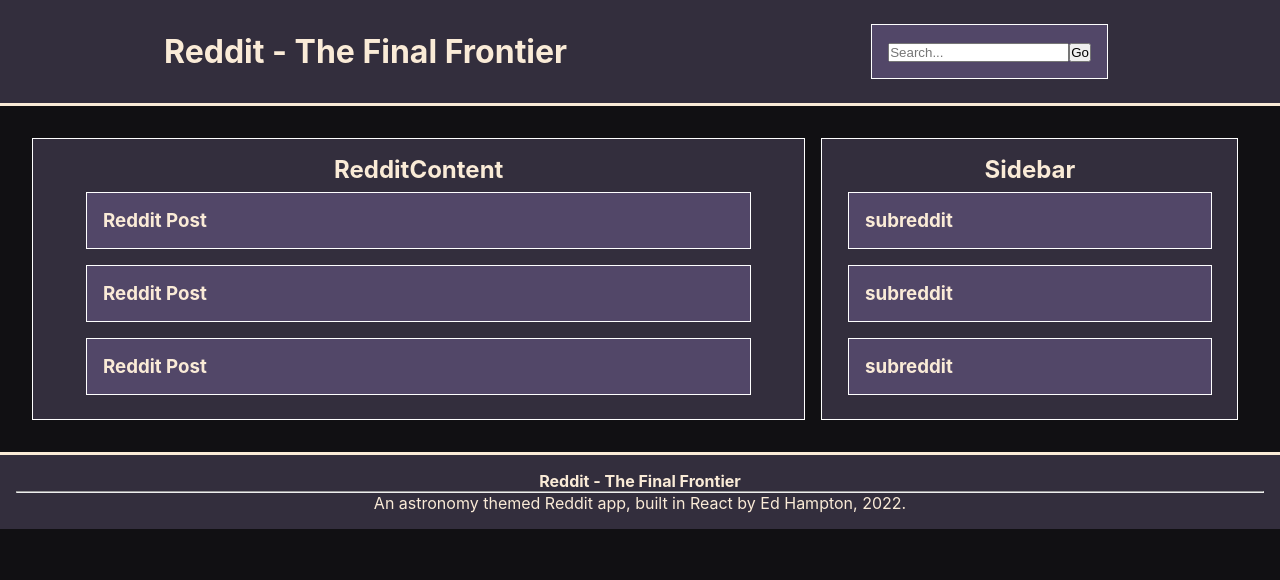
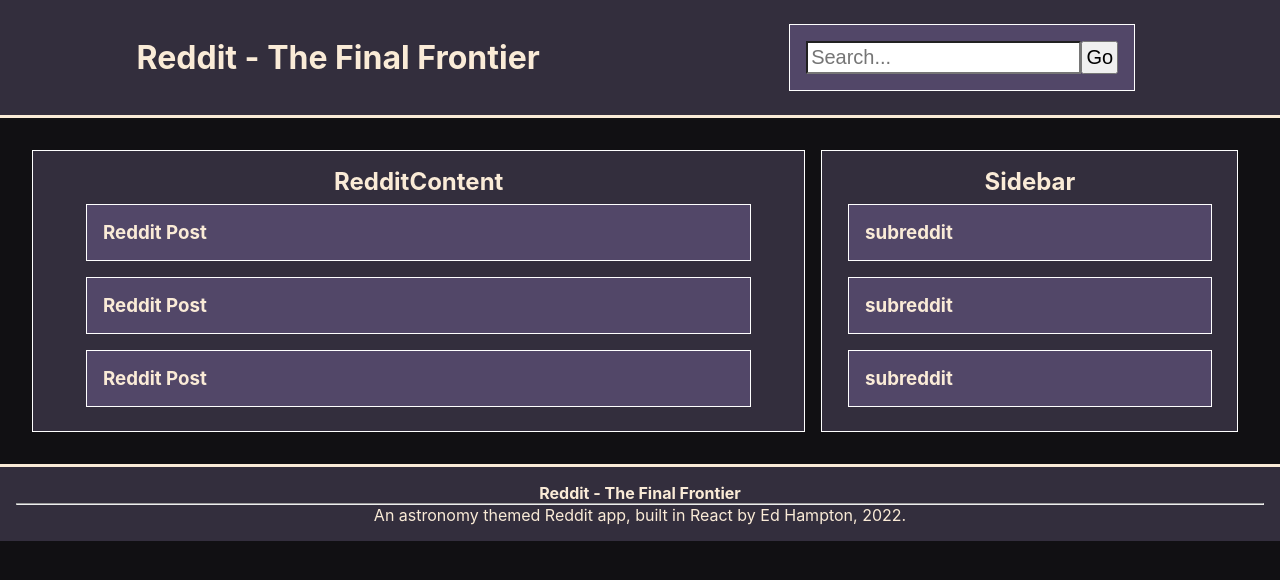
Before and after one commit to CanterburyEd23/Reddit---Final-Frontier, a React (Create React App) app: page / in a window 1280 px wide. Shown: the top 580 px of the page. Built offline with nearby package versions, Linux system fonts and the light colour scheme.

Commit message:
style search bar

```diff
--- a/src/app/App.css
+++ b/src/app/App.css
@@ -41,6 +41,19 @@
     border: 1px solid white;
     padding: 1rem;
     margin: 0.5rem;
+}
+
+.search input {
+    background-color: white;
+    box-shadow: none;
+    font-size: 20px;
+    padding: 0.2rem;
+}
+
+.search button {
+    box-shadow: none;
+    font-size: 20px;
+    padding: 0.2rem;
 }
 
 
```
